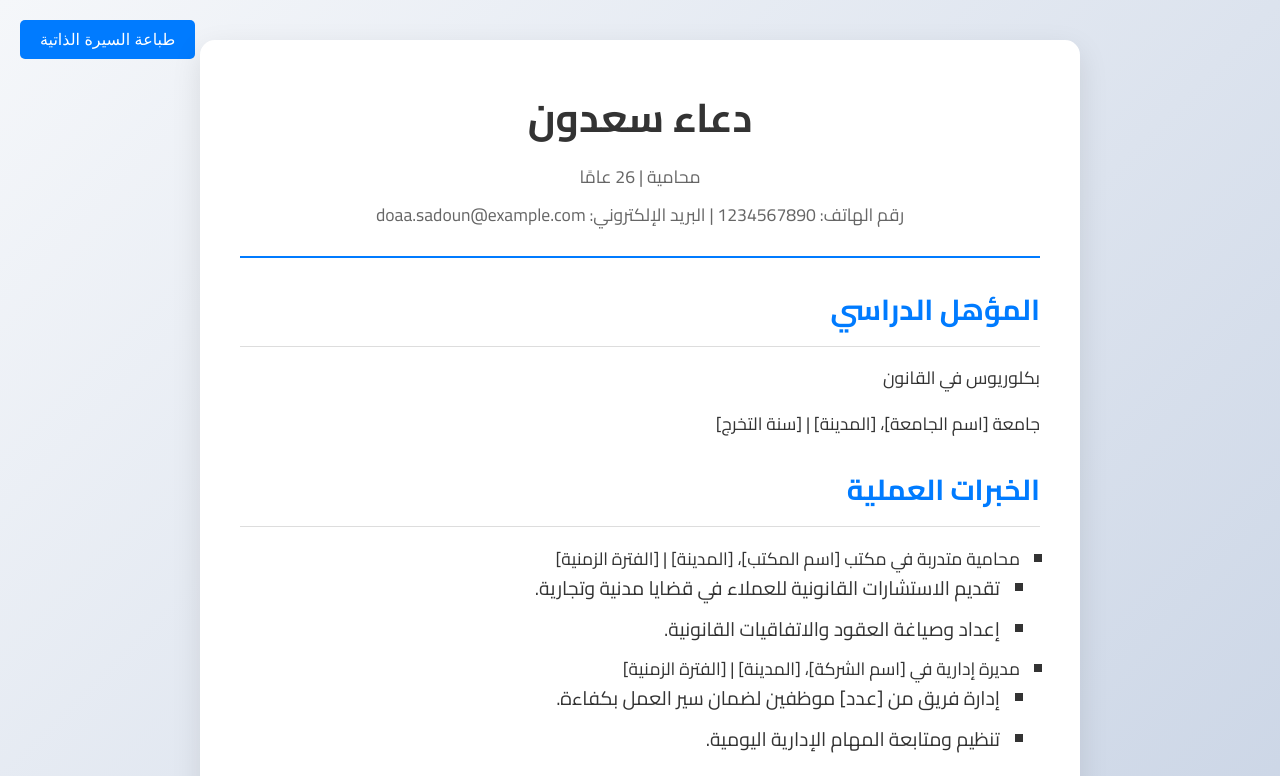
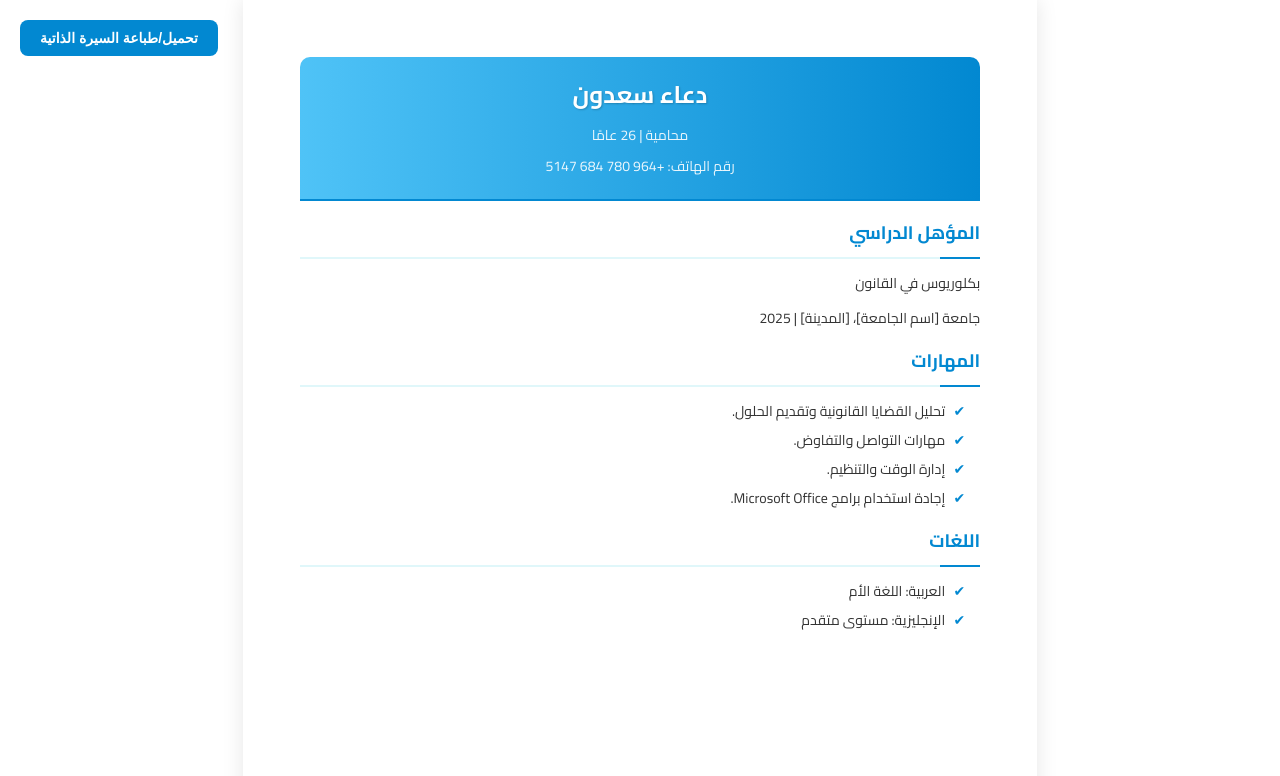
Before and after one commit to Fadhelalrayes/snake, a plain HTML site: page index.html in a window 1280 px wide. Shown: the top 776 px of the page. Drawn offline with Linux system fonts and the light colour scheme.

Commit message:
Update index.html

```diff
--- a/index.html
+++ b/index.html
@@ -7,9 +7,9 @@
     <style>
         body {
             font-family: 'Cairo', sans-serif;
-            background: linear-gradient(135deg, #f5f7fa 0%, #c3cfe2 100%);
             margin: 0;
-            padding: 20px;
+            padding: 0;
+            background: #fff;
             display: flex;
             justify-content: center;
             align-items: center;
@@ -17,138 +17,168 @@
         }
 
         .cv-container {
-            background: #fff;
-            width: 100%;
-            max-width: 800px;
-            border-radius: 15px;
-            box-shadow: 0 10px 30px rgba(0, 0, 0, 0.1);
-            padding: 40px;
-            margin: 20px;
+            width: 210mm; /* حجم A4 */
+            height: 297mm; /* حجم A4 */
+            background: #ffffff;
+            box-shadow: 0 0 20px rgba(0, 0, 0, 0.1);
+            padding: 15mm;
+            box-sizing: border-box;
+            overflow: hidden; /* منع التجاوز */
             position: relative;
         }
 
         .cv-header {
             text-align: center;
-            border-bottom: 2px solid #007bff;
-            padding-bottom: 20px;
-            margin-bottom: 20px;
+            border-bottom: 2px solid #0288d1;
+            padding-bottom: 10px;
+            margin-bottom: 15px;
+            background: linear-gradient(to left, #0288d1, #4fc3f7);
+            color: #fff;
+            border-radius: 10px 10px 0 0;
+            padding: 15px;
         }
 
         .cv-header h1 {
-            font-size: 2.5em;
-            color: #333;
+            font-size: 24px;
             margin: 0;
+            text-shadow: 1px 1px 2px rgba(0, 0, 0, 0.2);
         }
 
         .cv-header p {
-            color: #666;
-            font-size: 1.1em;
+            font-size: 14px;
             margin: 5px 0;
+            opacity: 0.9;
         }
 
         .cv-section {
-            margin: 20px 0;
+            margin: 15px 0;
         }
 
         .cv-section h2 {
-            font-size: 1.8em;
-            color: #007bff;
-            border-bottom: 1px solid #ddd;
-            padding-bottom: 10px;
-            margin-bottom: 15px;
+            font-size: 18px;
+            color: #0288d1;
+            border-bottom: 2px solid #e0f7fa;
+            padding-bottom: 8px;
+            margin-bottom: 10px;
+            position: relative;
+        }
+
+        .cv-section h2::after {
+            content: '';
+            position: absolute;
+            width: 40px;
+            height: 2px;
+            background: #0288d1;
+            bottom: -2px;
+            right: 0;
         }
 
         .cv-section p, .cv-section ul {
             color: #333;
-            font-size: 1.1em;
-            line-height: 1.6;
+            font-size: 14px;
+            line-height: 1.5;
         }
 
         .cv-section ul {
-            list-style-type: square;
+            list-style-type: none;
+            padding-right: 15px;
+        }
+
+        .cv-section ul li {
+            margin-bottom: 8px;
+            position: relative;
             padding-right: 20px;
         }
 
-        .cv-section ul li {
-            margin-bottom: 10px;
+        .cv-section ul li::before {
+            content: '✔';
+            position: absolute;
+            right: 0;
+            color: #0288d1;
+            font-size: 14px;
         }
 
         .print-btn {
             position: fixed;
             top: 20px;
             left: 20px;
-            background: #007bff;
+            background: #0288d1;
             color: #fff;
             padding: 10px 20px;
             border: none;
-            border-radius: 5px;
+            border-radius: 8px;
             cursor: pointer;
-            font-size: 1em;
-            transition: background 0.3s;
+            font-size: 14px;
+            font-weight: bold;
+            transition: background 0.3s, transform 0.2s;
         }
 
         .print-btn:hover {
-            background: #0056b3;
+            background: #01579b;
+            transform: scale(1.05);
         }
 
         @media print {
-            .print-btn {
-                display: none;
+            body {
+                background: none;
             }
             .cv-container {
                 box-shadow: none;
                 margin: 0;
-                padding: 10px;
+                padding: 10mm;
+                width: 210mm;
+                height: 297mm;
+                page-break-after: avoid; /* منع الانقسام إلى صفحات متعددة */
             }
-            body {
+            .print-btn {
+                display: none;
+            }
+            .cv-header {
                 background: none;
+                color: #000;
+                border-bottom: 2px solid #000;
+            }
+            @page {
+                size: A4;
+                margin: 0;
             }
         }
 
         @media (max-width: 600px) {
             .cv-container {
-                padding: 20px;
+                width: 100%;
+                height: auto;
+                padding: 10px;
             }
             .cv-header h1 {
-                font-size: 2em;
+                font-size: 20px;
             }
             .cv-section h2 {
-                font-size: 1.5em;
+                font-size: 16px;
+            }
+            .cv-section p, .cv-section ul {
+                font-size: 12px;
+            }
+            .print-btn {
+                padding: 8px 15px;
+                font-size: 12px;
             }
         }
     </style>
 </head>
 <body>
-    <button class="print-btn" onclick="window.print()">طباعة السيرة الذاتية</button>
+    <button class="print-btn" onclick="window.print()">تحميل/طباعة السيرة الذاتية</button>
     <div class="cv-container">
         <div class="cv-header">
             <h1>دعاء سعدون</h1>
             <p>محامية | 26 عامًا</p>
-            <p>رقم الهاتف: 1234567890 | البريد الإلكتروني: doaa.sadoun@example.com</p>
+            <p>رقم الهاتف: +964 780 684 5147</p>
         </div>
 
         <div class="cv-section">
             <h2>المؤهل الدراسي</h2>
             <p>بكلوريوس في القانون</p>
-            <p>جامعة [اسم الجامعة]، [المدينة] | [سنة التخرج]</p>
-        </div>
-
-        <div class="cv-section">
-            <h2>الخبرات العملية</h2>
-            <ul>
-                <li>محامية متدربة في مكتب [اسم المكتب]، [المدينة] | [الفترة الزمنية]
-                    <ul>
-                        <li>تقديم الاستشارات القانونية للعملاء في قضايا مدنية وتجارية.</li>
-                        <li>إعداد وصياغة العقود والاتفاقيات القانونية.</li>
-                    </ul>
-                </li>
-                <li>مديرة إدارية في [اسم الشركة]، [المدينة] | [الفترة الزمنية]
-                    <ul>
-                        <li>إدارة فريق من [عدد] موظفين لضمان سير العمل بكفاءة.</li>
-                        <li>تنظيم ومتابعة المهام الإدارية اليومية.</li>
-                    </ul>
-                </li>
-            </ul>
+            <p>جامعة [اسم الجامعة]، [المدينة] | 2025</p>
         </div>
 
         <div class="cv-section">
@@ -170,7 +200,6 @@
         </div>
     </div>
 
-    <!-- إضافة خط Cairo من Google Fonts -->
     <link href="https://fonts.googleapis.com/css2?family=Cairo:wght@400;700&display=swap" rel="stylesheet">
 </body>
 </html>
```
